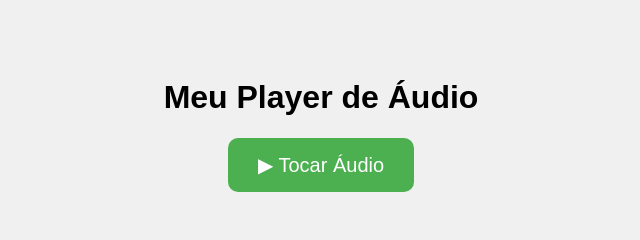
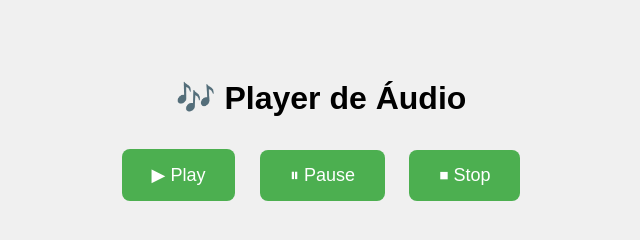
Before and after one commit to miguelkaleb536-maker/app-de-audio, a plain HTML site: page index.html in a window 1280 px wide. Shown: the whole page, without its empty margins (319-959 px from the left). Drawn offline with Linux system fonts and the light colour scheme.

Commit message:
Add files via upload

```diff
--- a/index.html
+++ b/index.html
@@ -2,7 +2,7 @@
 <html lang="pt-BR">
 <head>
   <meta charset="UTF-8">
-  <title>Player de Áudio</title>
+  <title>Meu Player de Áudio</title>
   <style>
     body {
       font-family: Arial, sans-serif;
@@ -11,13 +11,14 @@
       background: #f0f0f0;
     }
     button {
-      font-size: 20px;
+      font-size: 18px;
+      margin: 10px;
       padding: 15px 30px;
       border: none;
-      border-radius: 10px;
+      border-radius: 8px;
+      cursor: pointer;
       background: #4CAF50;
       color: white;
-      cursor: pointer;
     }
     button:hover {
       background: #45a049;
@@ -25,14 +26,19 @@
   </style>
 </head>
 <body>
-  <h1>Meu Player de Áudio</h1>
-  <button onclick="playAudio()">▶ Tocar Áudio</button>
+  <h1>🎶 Player de Áudio</h1>
 
   <audio id="meuAudio" src="musica.mp3"></audio>
 
+  <button onclick="document.getElementById('meuAudio').play()">▶ Play</button>
+  <button onclick="document.getElementById('meuAudio').pause()">⏸ Pause</button>
+  <button onclick="stopAudio()">⏹ Stop</button>
+
   <script>
-    function playAudio() {
-      document.getElementById("meuAudio").play();
+    function stopAudio() {
+      let audio = document.getElementById("meuAudio");
+      audio.pause();
+      audio.currentTime = 0;
     }
   </script>
 </body>
```
